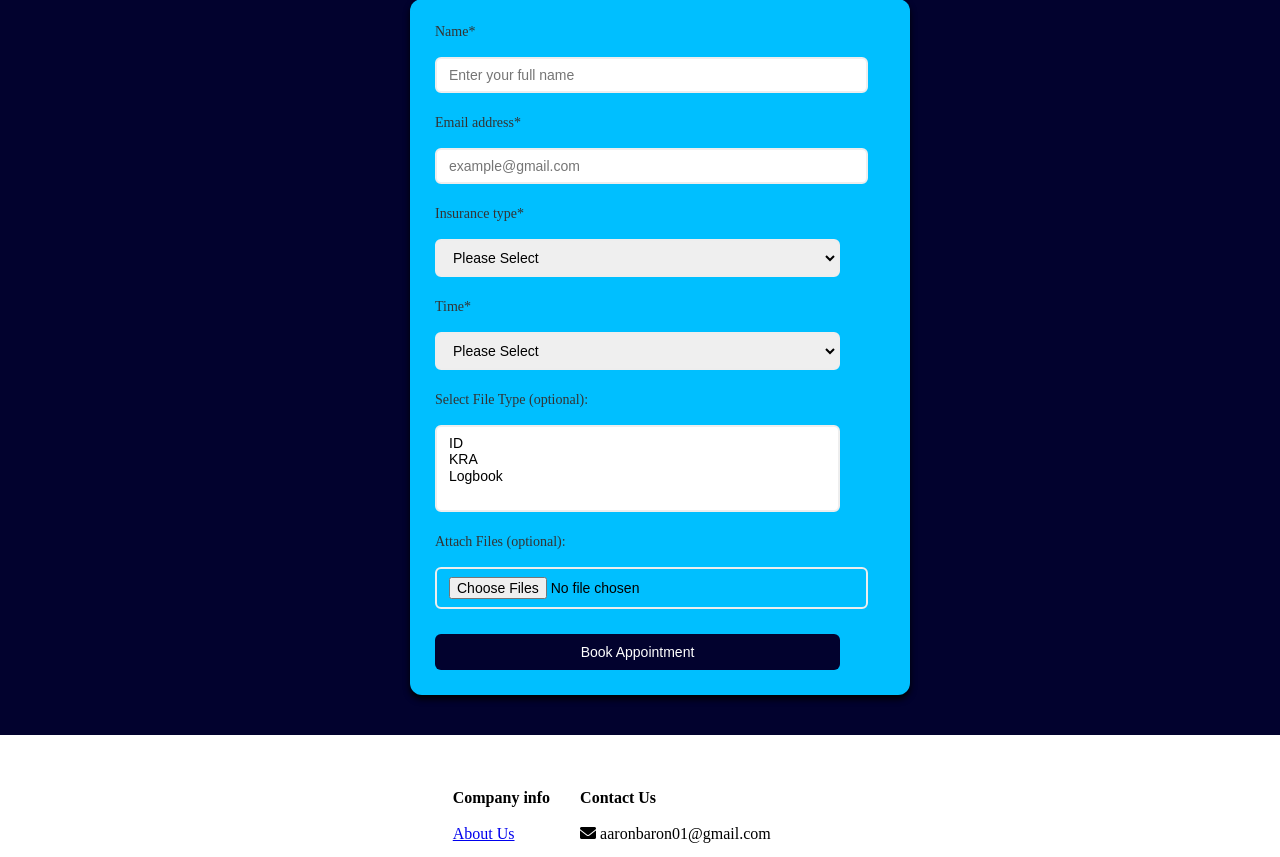
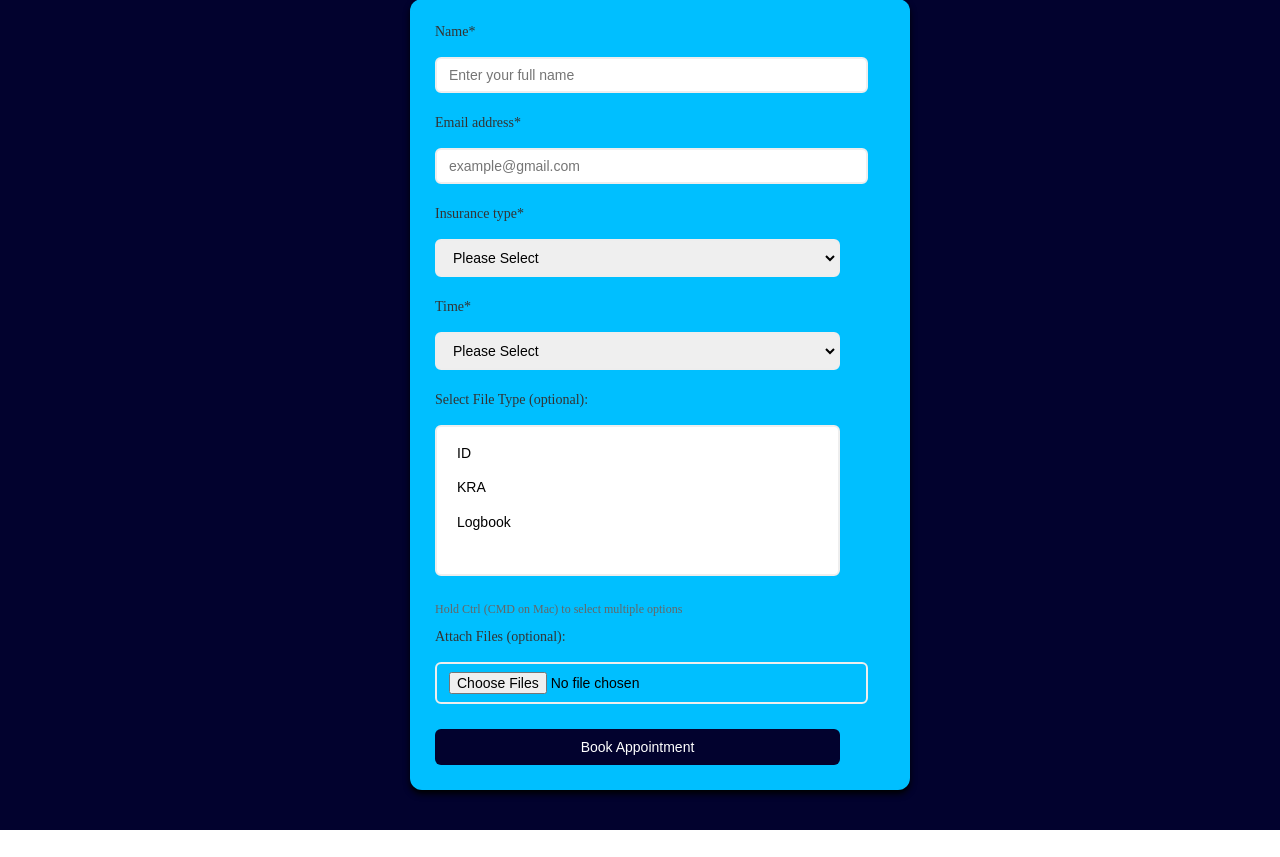
Before and after one commit to murungiallan/Kolzi-Modo-Ins, a Django app: page / in a window 1280 px wide. Shown: the part 3847-4704 px from the top of the page. Run offline with Django 3.2, Linux system fonts and the light colour scheme; some libraries are stand-ins or nearby versions.

Commit message:
update app form

```diff
--- a/KolzoIns/static/css/styles.css
+++ b/KolzoIns/static/css/styles.css
@@ -648,6 +648,43 @@ button {
     background-color:deepskyblue
 }
 
+.custom-select {
+    width: 100%;
+    padding: 8px;
+    border: 1px solid #ddd;
+    border-radius: 4px;
+    background-color: white;
+    font-size: 14px;
+    min-height: 120px;
+    max-height: 200px;
+    overflow-y: auto;
+}
+
+    .custom-select option {
+        padding: 8px;
+        margin: 2px 0;
+        border-radius: 3px;
+        cursor: pointer;
+    }
+
+        .custom-select option:checked {
+            background: linear-gradient(#007bff, #007bff);
+            color: white;
+        }
+
+        .custom-select option:hover:not(:checked) {
+            background-color: #f0f0f0;
+        }
+
+/* Helper text */
+.select-helper {
+    font-size: 12px;
+    color: #666;
+    margin-top: 4px;
+    display: block;
+}
+
+
 form {
     width: 90%;
 }
--- a/KolzoIns/templates/index.html
+++ b/KolzoIns/templates/index.html
@@ -401,11 +401,12 @@
                             </select>
 
                             <label for="file_type">Select File Type (optional):</label>
-                            <select id="file_type" name="file_type" multiple>
+                            <select id="file_type" name="file_type" multiple class="custom-select">
                                 <option value="ID">ID</option>
                                 <option value="KRA">KRA</option>
                                 <option value="Logbook">Logbook</option>
                             </select>
+                            <span class="select-helper">Hold Ctrl (CMD on Mac) to select multiple options</span>
 
                             <!-- Single file input field (multi-file upload) -->
                             <label for="file_upload">Attach Files (optional):</label>
```
Also changed, not shown: KolzoIns/static/js/site.js (+38 -18 lines).
